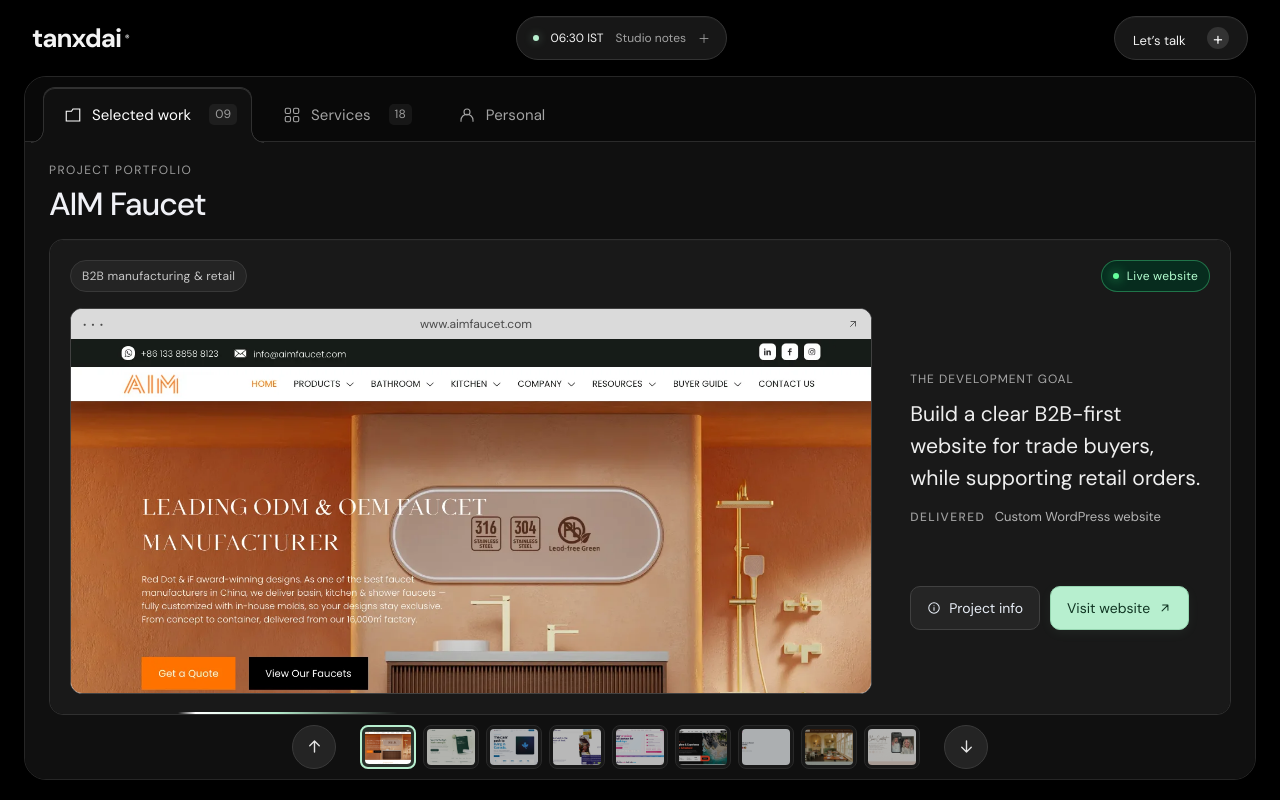
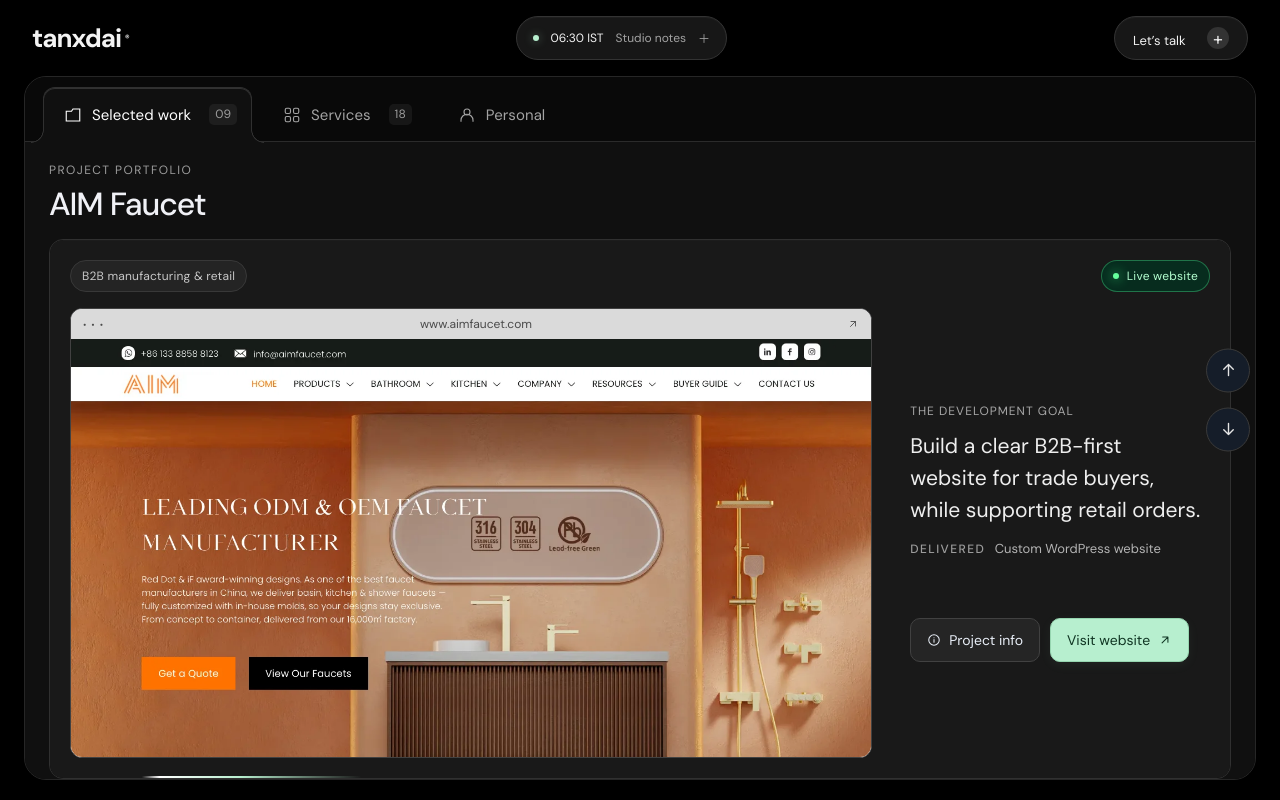
Before and after one commit to tanudai/tanxdai-portfolio, a React (Vite) app: page / in a window 1280 px wide. Built offline with nearby package versions, Linux system fonts and the light colour scheme.

Commit message:
UI/UX enhancements for Selected Work: Clean UI, Parallax, Stacking, Right Arrows

```diff
--- a/src/App.jsx
+++ b/src/App.jsx
@@ -1,5 +1,5 @@
 import { useCallback, useEffect, useLayoutEffect, useRef, useState } from 'react';
-import { AnimatePresence, animate, motion, useMotionValue, useReducedMotion, useSpring } from 'motion/react';
+import { AnimatePresence, animate, motion, useMotionValue, useReducedMotion, useSpring, useTransform } from 'motion/react';
 import { duration, ease, spring as springs } from './motion.js';
 import { projects } from './projects.js';
 import LivePreview, { initials } from './LivePreview.jsx';
@@ -12,7 +12,7 @@
 
 const formatTime = () => new Date().toLocaleTimeString([], { hour: '2-digit', minute: '2-digit', hour12: false, timeZone: 'Asia/Kolkata' });
 
-function ProjectPoster({ project, index, active }) {
+function ProjectPoster({ project, index, active, imgY }) {
   const info = useRef(null);
   const magnetic = useMagnetic();
   const openInfo = event => {
@@ -25,7 +25,7 @@
   return <div className={`project-poster live-poster spotlight theme-${index % 4} ${active ? 'is-active' : ''}`}>
     <div className="poster-top"><span>{project.type}</span><span className="live-badge"><i aria-hidden="true" />Live website</span></div>
     {active && <BorderTrail radius={13} size={220} />}
-    <LivePreview project={project} />
+    <LivePreview project={project} imgY={imgY} />
     <div className="reel-caption"><span className="goal-label">THE DEVELOPMENT GOAL</span><TextReveal text={project.goal} play={active} delay={0.12} />
       <div className="poster-delivered"><b>Delivered</b> {project.buildType}{project.result && <><span aria-hidden="true"> · </span><b>Result</b> {project.result}</>}</div>
       {project.stack && <ul className="stack-chips" aria-label="Technology">{project.stack.split(' · ').map((tech, i) => <li key={tech} style={{ '--i': i }}>{tech}</li>)}</ul>}
@@ -47,6 +47,23 @@
 // Endless deck helpers: the project shown at an unbounded position, and the slot a card takes so it sits nearest that position.
 const wrap = position => ((position % projects.length) + projects.length) % projects.length;
 const slotFor = (i, position) => { const n = projects.length, half = Math.floor(n / 2); return position + ((i - wrap(position) + n + half) % n) - half; };
+
+function ProjectCard({ project, i, index, position, y, step, height }) {
+  const yActive = -(i * step);
+  const yNextActive = -((i + 1) * step);
+
+  const scale = useTransform(y, [yActive + step, yActive, yNextActive], [1, 1, 0.92]);
+  const filter = useTransform(y, [yActive + step, yActive, yNextActive], ['brightness(1)', 'brightness(1)', 'brightness(0.5)']);
+  const imgY = useTransform(y, [yActive + step, yActive, yNextActive], [80, 0, -80]);
+
+  const slotFor = (i, p) => i === 0 ? 0 : i <= p ? i - 1 : i;
+
+  return <motion.article className={`react-card theme-${i % 4}`}
+    style={{ top: slotFor(i, position) * step, height, scale, filter }} role="group" aria-roledescription="slide" aria-label={`${i + 1} of ${projects.length}: ${project.name}`}
+    aria-hidden={i !== index} inert={i !== index}>
+    <ProjectPoster project={project} index={i} active={i === index} imgY={imgY} />
+  </motion.article>;
+}
 
 function ProjectDeck({ enabled }) {
   const [index, setIndex] = useState(0);
@@ -136,16 +153,12 @@
         dragConstraints={{ top: -(position + 1) * step, bottom: -(position - 1) * step }} dragElastic={0.08}
         onDragStart={() => running.current?.stop()} onDragEnd={finishDrag}
         onPointerCancel={() => goTo(selected.current)}>
-        {projects.map((project, i) => <article key={project.name} className={`react-card theme-${i % 4}`}
-          style={{ top: slotFor(i, position) * step, height }} role="group" aria-roledescription="slide" aria-label={`${i + 1} of ${projects.length}: ${project.name}`}
-          aria-hidden={i !== index} inert={i !== index}>
-          <ProjectPoster project={project} index={i} active={i === index} />
-        </article>)}
+        {projects.map((project, i) => <ProjectCard key={project.name} project={project} i={i} index={index} position={position} y={y} step={step} height={height} />)}
       </motion.div>
     </div>
-    <div className="deck-controls"><motion.button whileTap={{ scale: 0.9 }} id="previous-project" onClick={() => goTo(selected.current - 1)} aria-label="Previous project"><Icon name="arrowUp" /></motion.button>
-      <div className="project-selector"><div className="project-filmstrip" aria-label="Choose a project">{projects.map((project, i) => <button key={project.name} aria-label={`Show ${project.name}`} aria-pressed={i === index} title={project.name} onClick={() => show(i)}>{project.image ? <img src={project.image} alt="" /> : <b className="thumb-mono" aria-hidden="true">{initials(project.name)}</b>}</button>)}</div><div className="deck-dots" aria-hidden="true">{projects.map((project, i) => <i key={project.name} className={i === index ? 'on' : ''} />)}</div><span id="deck-count" className="sr-only" aria-live="polite">{projects[index].name}</span><small>SWIPE TO EXPLORE</small></div>
-      <motion.button whileTap={{ scale: 0.9 }} id="next-project" onClick={() => goTo(selected.current + 1)} aria-label="Next project"><Icon name="arrowDown" /></motion.button>
+    <div className="deck-controls" style={{ position: 'absolute', right: '30px', top: '50%', transform: 'translateY(-50%)', flexDirection: 'column', padding: 0, gap: '15px', zIndex: 50, pointerEvents: 'auto' }}>
+      <motion.button whileTap={{ scale: 0.9 }} id="previous-project" onClick={() => goTo(selected.current - 1)} aria-label="Previous project" style={{ width: 44, height: 44, background: '#151d29' }}><Icon name="arrowUp" /></motion.button>
+      <motion.button whileTap={{ scale: 0.9 }} id="next-project" onClick={() => goTo(selected.current + 1)} aria-label="Next project" style={{ width: 44, height: 44, background: '#151d29' }}><Icon name="arrowDown" /></motion.button>
     </div>
   </>;
 }
--- a/src/LivePreview.jsx
+++ b/src/LivePreview.jsx
@@ -3,14 +3,16 @@
 // Monogram for projects without a screenshot yet, e.g. 'Bowood by Niche' -> 'BN'.
 export const initials = name => name.split(/\s+/).filter(w => /^[A-Z0-9]/.test(w)).slice(0, 2).map(w => w[0]).join('');
 
-export default function LivePreview({ project }) {
+import { motion } from 'motion/react';
+
+export default function LivePreview({ project, imgY }) {
   return <div className="preview-area">
     <a className="live-preview" href={project.liveUrl} target="_blank" rel="noopener noreferrer"
       aria-label={`Visit ${project.name} website in a new tab`} onPointerDown={event => event.stopPropagation()}>
       <div className="window-head"><span aria-hidden="true">● ● ●</span><span>{new URL(project.liveUrl).hostname}</span><Icon name="arrowUpRight" /></div>
       <div className="preview-surface">
         {project.image
-          ? <picture><source media="(max-width: 600px)" srcSet={project.mobileImage} /><img src={project.image} alt={`${project.name} homepage`} draggable={false} decoding="async" /></picture>
+          ? <picture><source media="(max-width: 600px)" srcSet={project.mobileImage} /><motion.img src={project.image} alt={`${project.name} homepage`} draggable={false} decoding="async" style={{ y: imgY }} /></picture>
           : <div className="preview-pending"><b aria-hidden="true">{initials(project.name)}</b><span>{new URL(project.liveUrl).hostname}</span><small>Preview image coming soon · open the live site <Icon name="arrowUpRight" /></small></div>}
       </div>
     </a>
```
